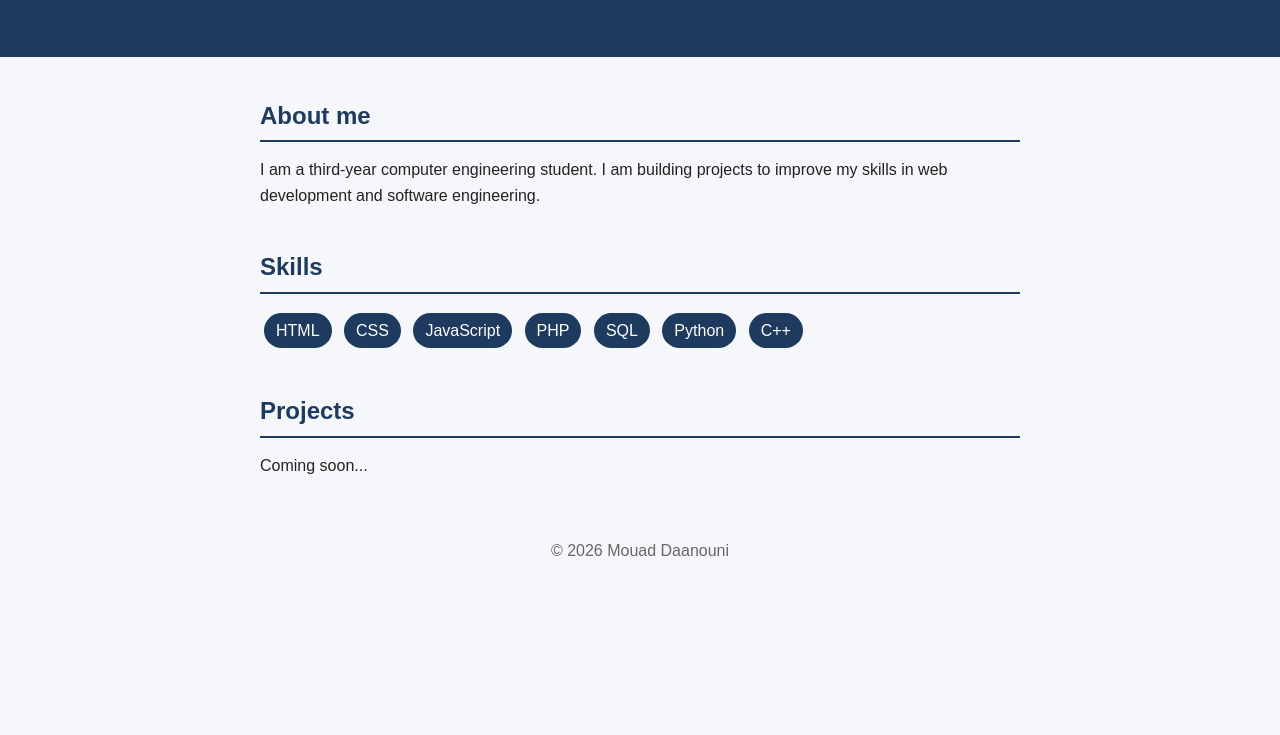
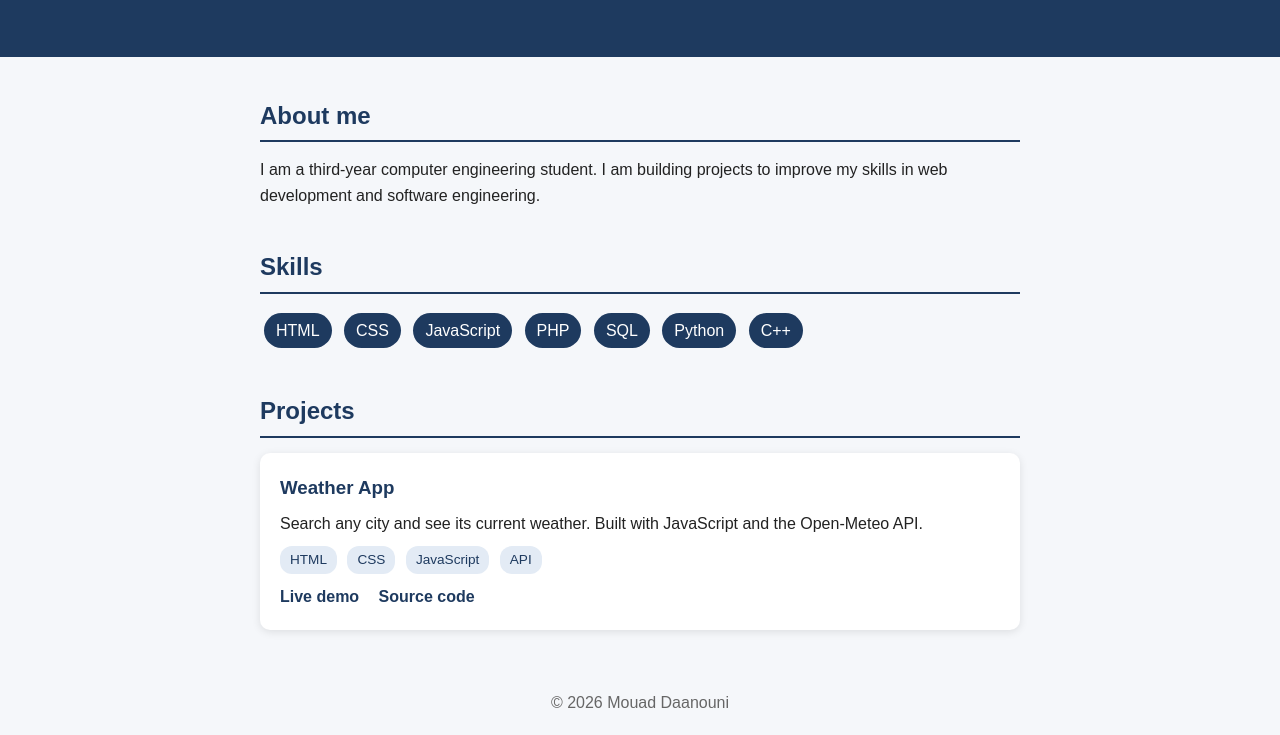
Before and after one commit to BHP30-svg/portfolio, a plain HTML site: page index.html in a window 1280 px wide. Shown: the part 168-903 px from the top of the page. Before the commit the page ends 800 px from the top, so only its background shows below. Drawn offline with Linux system fonts and the light colour scheme.

Commit message:
Add weather app to projects section

```diff
--- a/index.html
+++ b/index.html
@@ -28,11 +28,22 @@
     <span>C++</span>
   </section>
 
-  <section id="projects">
+    <section id="projects">
     <h2>Projects</h2>
-    <p>Coming soon...</p>
+
+    <div class="project">
+      <h3>Weather App</h3>
+      <p>Search any city and see its current weather. Built with JavaScript and the Open-Meteo API.</p>
+      <div class="tags">
+        <span>HTML</span>
+        <span>CSS</span>
+        <span>JavaScript</span>
+        <span>API</span>
+      </div>
+      <a href="https://bhp30-svg.github.io/weather-app/" target="_blank">Live demo</a>
+      <a href="https://github.com/BHP30-svg/weather-app" target="_blank">Source code</a>
+    </div>
   </section>
-
   <footer>
     <p>&copy; 2026 Mouad Daanouni</p>
   </footer>
--- a/style.css
+++ b/style.css
@@ -54,3 +54,41 @@ footer {
   padding: 20px;
   color: #666;
 }
+ .project {
+  background: white;
+  padding: 20px;
+  border-radius: 10px;
+  box-shadow: 0 2px 8px rgba(0, 0, 0, 0.1);
+  margin-bottom: 20px;
+}
+
+.project h3 {
+  color: #1e3a5f;
+  margin-bottom: 8px;
+}
+
+.tags {
+  margin: 10px 0;
+}
+
+.tags span {
+  display: inline-block;
+  background: #e3ebf5;
+  color: #1e3a5f;
+  padding: 3px 10px;
+  margin-right: 6px;
+  border-radius: 12px;
+  font-size: 0.85rem;
+}
+
+.project a {
+  display: inline-block;
+  margin-right: 15px;
+  color: #1e3a5f;
+  font-weight: bold;
+  text-decoration: none;
+}
+
+.project a:hover {
+  text-decoration: underline;
+}
```
